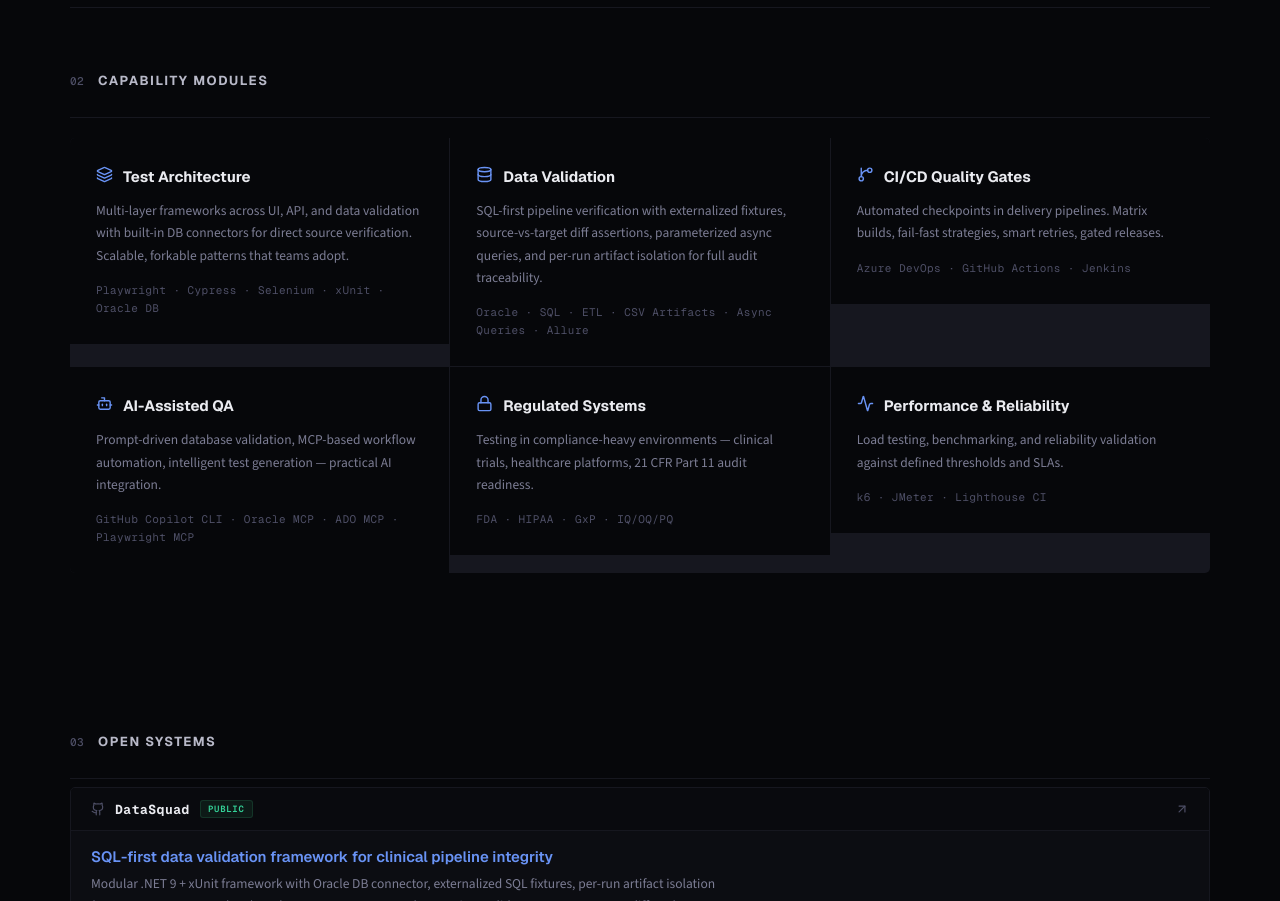
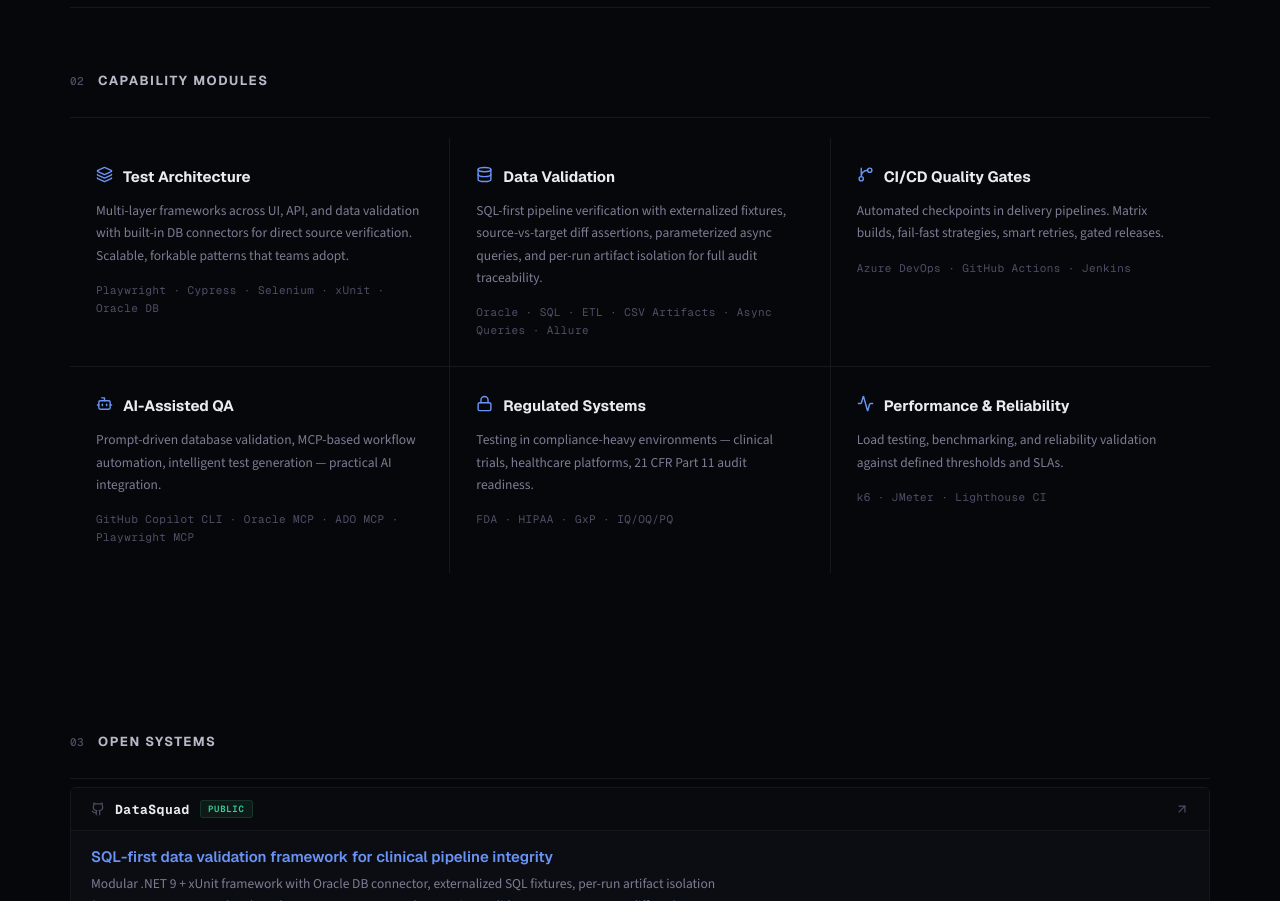
Before and after one commit to buildwithnav/nav-portfolio, a React (Vite) app: page / in a window 1280 px wide. Shown: the part 1180-2081 px from the top of the page. Built offline with nearby package versions, Linux system fonts and the light colour scheme.

Commit message:
fix: equal height capability module cards

```diff
--- a/src/App.jsx
+++ b/src/App.jsx
@@ -202,13 +202,14 @@ const StatusDot = ({ on = true, size = 7, color, pulse = false }) => (
   }} />
 );
 
-function Reveal({ children, delay = 0, y = 20 }) {
+function Reveal({ children, delay = 0, y = 20, style: extraStyle }) {
   const [ref, v] = useReveal();
   return (
     <div ref={ref} style={{
       opacity: v ? 1 : 0,
       transform: v ? "none" : `translateY(${y}px)`,
       transition: `opacity 0.65s cubic-bezier(.16,1,.3,1) ${delay}s, transform 0.65s cubic-bezier(.16,1,.3,1) ${delay}s`,
+      ...extraStyle,
     }}>{children}</div>
   );
 }
@@ -702,11 +703,11 @@ function Capabilities() {
           background: "var(--border)", borderRadius: 5, overflow: "hidden", marginTop: 20,
         }}>
           {modules.map((m, i) => (
-            <Reveal key={i} delay={i * 0.06}>
+            <Reveal key={i} delay={i * 0.06} style={{ display: "flex" }}>
               <div style={{
                 background: "var(--bg)", padding: "28px 24px",
                 transition: "background 0.2s",
-                cursor: "default",
+                cursor: "default", flex: 1,
               }}
                 className="cap-cell"
               >
```
